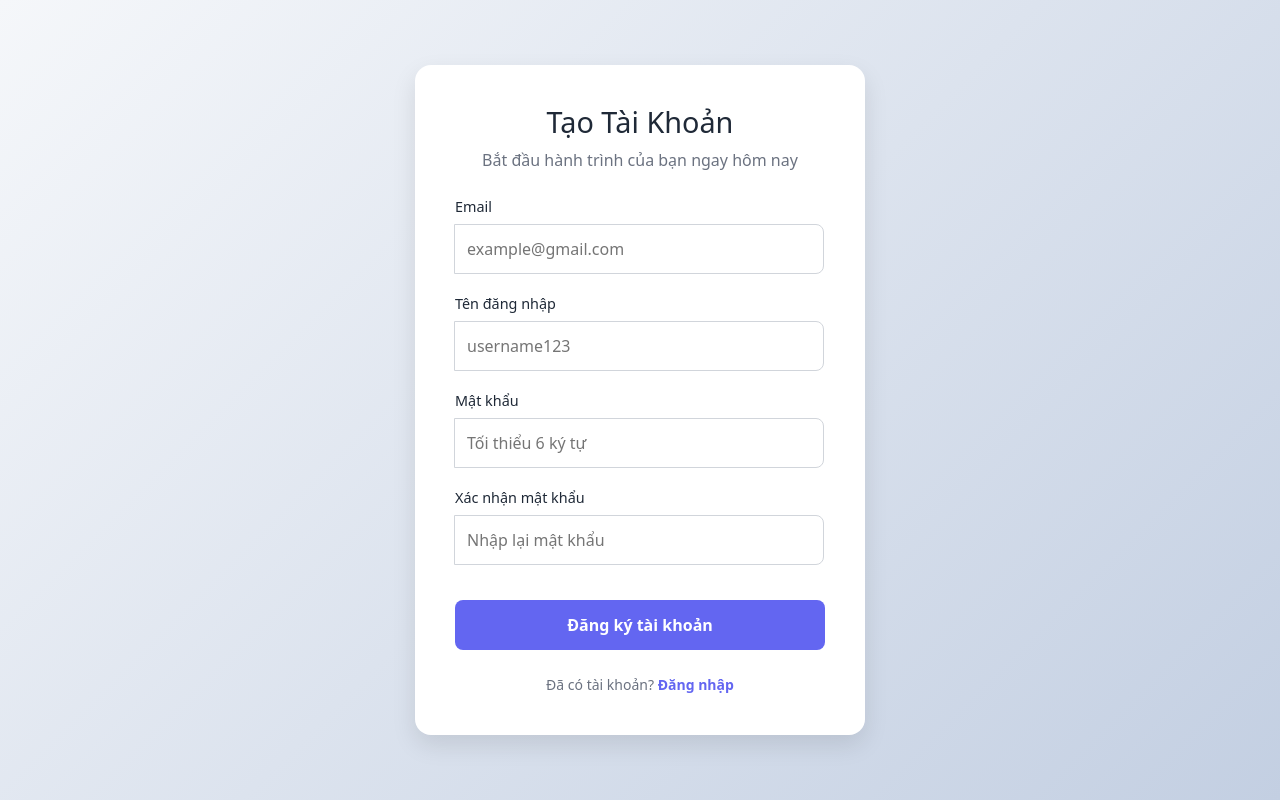
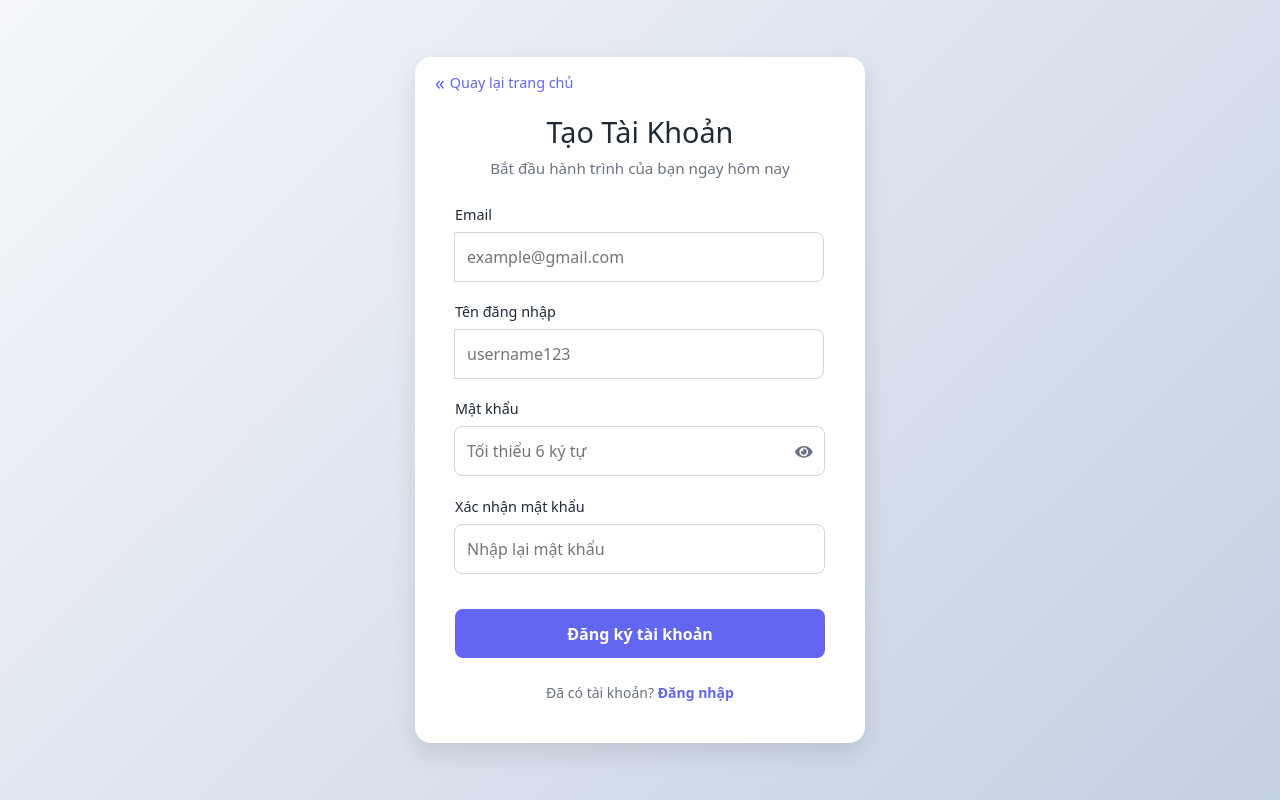
Before and after one commit to ndt-dinhtu/Web_traloitracnghiem, a React (Create React App) app: page /register in a window 1280 px wide. Built offline with nearby package versions, Linux system fonts and the light colour scheme.

Commit message:
gọi API login và register

```diff
--- a/src/components/Auth/Login.js
+++ b/src/components/Auth/Login.js
@@ -1,22 +1,39 @@
 import React, { useState } from "react";
+import { useNavigate } from "react-router-dom";
 import "./Login.scss";
+import { postLogin } from "../../service/apiService";
+import { toast } from "sonner";
 
 const Login = () => {
   const [email, setEmail] = useState("");
   const [password, setPassword] = useState("");
+  const navigate = useNavigate();
 
-  const handleLogin = (e) => {
+  const handleLogin = async (e) => {
     e.preventDefault();
-    console.log("Check login data:", { email, password });
-    // Tại đây bạn sẽ gọi API login của mình
+    let data = await postLogin(email, password);
+
+    if(data && data.EC===0){
+      toast.success(data.EM);
+      navigate("/");
+    }else{
+      alert(data.EM);
+      toast.error(data.EM);
+    }
   };
 
-
-
+  const handleGoBack = () => {
+    navigate("/");
+  };
 
   return (
     <div className="login-container">
       <div className="login-box">
+        {/* Nút quay lại */}
+        <div className="back-button" onClick={handleGoBack}>
+          <span>&#171;</span> Quay lại trang chủ
+        </div>
+
         <form className="login-form" onSubmit={handleLogin}>
           <div className="header">
             <h2>Đăng Nhập</h2>
@@ -52,7 +69,7 @@ const Login = () => {
             <a href="/forgot-password">Quên mật khẩu?</a>
           </div>
 
-          <button type="submit" className="btn-submit" >
+          <button type="submit" className="btn-submit">
             Đăng nhập ngay
           </button>
 
--- a/src/components/Auth/Login.scss
+++ b/src/components/Auth/Login.scss
@@ -13,6 +13,7 @@ $text-muted: #6b7280;
   padding: 20px;
 
   .login-box {
+    position: relative;
     background: #ffffff;
     padding: 2.5rem;
     border-radius: 1rem;
@@ -78,7 +79,9 @@ $text-muted: #6b7280;
       a {
         color: $primary;
         text-decoration: none;
-        &:hover { text-decoration: underline; }
+        &:hover {
+          text-decoration: underline;
+        }
       }
     }
 
@@ -110,5 +113,33 @@ $text-muted: #6b7280;
         text-decoration: none;
       }
     }
+
+    .back-button {
+      position: absolute;
+      top: 20px;
+      left: 25px;
+      font-size: 0.9rem;
+      color: #6366f1;
+      cursor: pointer;
+      display: flex;
+      align-items: center;
+      gap: 5px;
+      font-weight: 500;
+      transition: all 0.3s;
+
+      span {
+        font-size: 1.2rem;
+        line-height: 1;
+      }
+
+      &:hover {
+        color: #4f46e5;
+        transform: translateX(-3px); // Hiệu ứng nhích sang trái khi hover
+      }
+    }
+
+    .login-form {
+      margin-top: 20px;
+    }
   }
 }
--- a/src/components/Auth/Register.js
+++ b/src/components/Auth/Register.js
@@ -1,25 +1,40 @@
 import React, { useState } from "react";
+import { useNavigate, Link } from "react-router-dom";
 import "./Register.scss";
+import { FaEye, FaEyeSlash } from "react-icons/fa";
+import { toast } from "sonner";
+import { postRegister } from "../../service/apiService";
 
 const Register = () => {
   const [email, setEmail] = useState("");
   const [username, setUsername] = useState("");
   const [password, setPassword] = useState("");
   const [confirmPassword, setConfirmPassword] = useState("");
+  const [isShowPassword, setIsShowPassword] = useState(false);
+  const navigate = useNavigate();
+  const handleRegister = async (e) => {
+    e.preventDefault();
 
-  const handleRegister = (e) => {
-    e.preventDefault();
+    const data = await postRegister(email, password, username);
     if (password !== confirmPassword) {
-      alert("Mật khẩu xác nhận không khớp!");
+      toast.error("Mật khẩu xác nhận không khớp!");
       return;
     }
-    console.log("Dữ liệu đăng ký:", { email, username, password });
-    // Gọi API đăng ký tại đây
+    if (data && data.EC === 0) {
+      toast.success(data.EM);
+      navigate("/");
+    } else {
+      toast.error(data.EM);
+    }
   };
 
   return (
     <div className="register-container">
       <div className="register-box">
+        <div className="back-button" onClick={() => navigate("/")}>
+          <span>&#171;</span> Quay lại trang chủ
+        </div>
+
         <form className="register-form" onSubmit={handleRegister}>
           <div className="header">
             <h2>Tạo Tài Khoản</h2>
@@ -48,26 +63,36 @@ const Register = () => {
             />
           </div>
 
-          <div className="input-group">
+          <div className="input-group password-group">
             <label>Mật khẩu</label>
+            <div className="input-wrapper">
               <input
-              type="password"
+                type={isShowPassword ? "text" : "password"}
                 placeholder="Tối thiểu 6 ký tự"
                 value={password}
                 onChange={(e) => setPassword(e.target.value)}
                 required
               />
+              <span
+                className="icons-eye"
+                onClick={() => setIsShowPassword(!isShowPassword)}
+              >
+                {isShowPassword ? <FaEyeSlash /> : <FaEye />}
+              </span>
+            </div>
           </div>
 
-          <div className="input-group">
+          <div className="input-group password-group">
             <label>Xác nhận mật khẩu</label>
+            <div className="input-wrapper">
               <input
-              type="password"
+                type={isShowPassword ? "text" : "password"}
                 placeholder="Nhập lại mật khẩu"
                 value={confirmPassword}
                 onChange={(e) => setConfirmPassword(e.target.value)}
                 required
               />
+            </div>
           </div>
 
           <button type="submit" className="btn-register">
@@ -75,7 +100,7 @@ const Register = () => {
           </button>
 
           <div className="login-link">
-            Đã có tài khoản? <a href="/login">Đăng nhập</a>
+            Đã có tài khoản? <Link to="/login">Đăng nhập</Link>
           </div>
         </form>
       </div>
--- a/src/components/Auth/Register.scss
+++ b/src/components/Auth/Register.scss
@@ -1,8 +1,10 @@
+// Biến màu sắc
 $primary: #6366f1;
 $primary-hover: #4f46e5;
 $bg-gradient: linear-gradient(135deg, #f5f7fa 0%, #c3cfe2 100%);
 $text-main: #1f2937;
 $text-muted: #6b7280;
+$white: #ffffff;
 
 .register-container {
   display: flex;
@@ -13,12 +15,38 @@ $text-muted: #6b7280;
   padding: 20px;
 
   .register-box {
-        background: #ffffff;
-        padding: 2.5rem;
+    position: relative;
+    background: $white;
+    padding: 3rem 2.5rem 2.5rem 2.5rem;
     border-radius: 1rem;
     box-shadow: 0 10px 25px rgba(0, 0, 0, 0.1);
     width: 100%;
-        max-width: 450px; // Rộng hơn một chút so với login vì nhiều field hơn
+    max-width: 450px;
+
+    // Nút quay lại trang chủ
+    .back-button {
+      position: absolute;
+      top: 15px;
+      left: 20px;
+      font-size: 0.9rem;
+      color: $primary;
+      cursor: pointer;
+      display: flex;
+      align-items: center;
+      gap: 5px;
+      font-weight: 500;
+      transition: all 0.3s ease;
+
+      span {
+        font-size: 1.2rem;
+        line-height: 1;
+      }
+
+      &:hover {
+        color: $primary-hover;
+        transform: translateX(-3px); // Hiệu ứng đẩy sang trái nhẹ
+      }
+    }
 
     .header {
       text-align: center;
@@ -32,27 +60,71 @@ $text-muted: #6b7280;
 
       p {
         color: $text-muted;
+        font-size: 0.95rem;
       }
     }
 
+    .register-form {
+      margin-top: 10px;
+
       .input-group {
         margin-bottom: 1.2rem;
+        display: flex;
+        flex-direction: column;
 
         label {
-                display: block;
           margin-bottom: 0.4rem;
           font-weight: 500;
           color: $text-main;
           font-size: 0.9rem;
         }
 
+        // Wrapper cho phần input có icon ẩn hiện mật khẩu
+        .input-wrapper {
+          position: relative;
+          display: flex;
+          align-items: center;
+
           input {
+            width: 100%;
+            padding: 0.75rem;
+            padding-right: 2.5rem; // Chừa chỗ cho icon con mắt
+            border: 1px solid #d1d5db;
+            border-radius: 0.5rem;
+            outline: none;
+            box-sizing: border-box;
+            transition: all 0.2s;
+
+            &:focus {
+              border-color: $primary;
+              box-shadow: 0 0 0 3px rgba(99, 102, 241, 0.1);
+            }
+          }
+
+          .icons-eye {
+            position: absolute;
+            right: 12px;
+            cursor: pointer;
+            color: $text-muted;
+            display: flex;
+            align-items: center;
+            font-size: 1.1rem;
+            z-index: 10;
+
+            &:hover {
+              color: $primary;
+            }
+          }
+        }
+
+        // Input thông thường (Email, Username)
+        input:not(.input-wrapper input) {
           width: 100%;
           padding: 0.75rem;
           border: 1px solid #d1d5db;
           border-radius: 0.5rem;
           outline: none;
-                box-sizing: border-box; // Đảm bảo padding không làm tràn input
+          box-sizing: border-box;
 
           &:focus {
             border-color: $primary;
@@ -65,7 +137,7 @@ $text-muted: #6b7280;
         width: 100%;
         padding: 0.8rem;
         background-color: $primary;
-            color: white;
+        color: $white;
         border: none;
         border-radius: 0.5rem;
         font-weight: 600;
@@ -75,6 +147,10 @@ $text-muted: #6b7280;
 
         &:hover {
           background-color: $primary-hover;
+        }
+
+        &:active {
+          transform: scale(0.98);
         }
       }
 
@@ -88,6 +164,7 @@ $text-muted: #6b7280;
           color: $primary;
           font-weight: 600;
           text-decoration: none;
+
           &:hover {
             text-decoration: underline;
           }
@@ -95,3 +172,4 @@ $text-muted: #6b7280;
       }
     }
   }
+}
--- a/src/index.js
+++ b/src/index.js
@@ -18,6 +18,20 @@ import Register from "./components/Auth/Register";
 const root = ReactDOM.createRoot(document.getElementById("root"));
 root.render(
   <BrowserRouter>
+    <Routes>
+      <Route path="/" element={<App />}>
+        <Route index element={<HomePage />} />
+        <Route path="/users" element={<User />} />
+      </Route>
+
+      <Route path="/admins" element={<Admin />}>
+        <Route index element={<DashBoard />} />
+        <Route path="manage-user" element={<ManageUser />} />
+      </Route>
+
+      <Route path="/login" element={<Login />} />
+      <Route path="/register" element={<Register />} />
+    </Routes>
     <Toaster
       position="top-right"
       theme="light"
@@ -31,20 +45,6 @@ root.render(
       toastOptions={{}}
       icons={{}}
     />
-    <Routes>
-      <Route path="/" element={<App />}>
-        <Route index element={<HomePage />} />
-        <Route path="/users" element={<User />} />
-      </Route>
-
-      <Route path="/admins" element={<Admin />}>
-        <Route index element={<DashBoard />} />
-        <Route path="manage-user" element={<ManageUser />} />
-      </Route>
-
-       <Route path="/login" element={<Login />} />
-        <Route path="/register" element={<Register />} />
-    </Routes>
   </BrowserRouter>,
 );
 // If you want to start measuring performance in your app, pass a function
--- a/src/service/apiService.js
+++ b/src/service/apiService.js
@@ -33,4 +33,20 @@ const getAllUserWithPagination = async (page, limit) => {
   return await axios.get(`api/v1/participant?page=${page}&limit=${limit}`);
 };
 
-export { postCreateNewUser, getAllUser, updateUser, deleteUser, getAllUserWithPagination };
+const postLogin = async (email, password) => {
+  return await axios.post("api/v1/login", { email, password });
+};
+
+const postRegister = async (email, password, username) => {
+  return await axios.post("api/v1/register", { email, password, username });
+}
+
+export {
+  postCreateNewUser,
+  getAllUser,
+  updateUser,
+  deleteUser,
+  getAllUserWithPagination,
+  postLogin,
+  postRegister
+};
```
Lines whose indentation alone changed are shown as unchanged.
